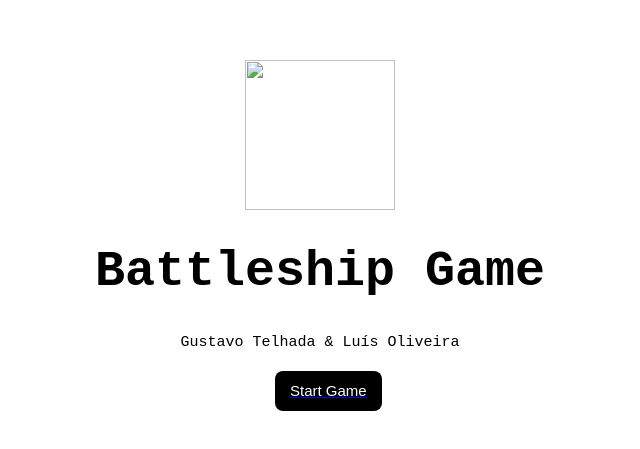
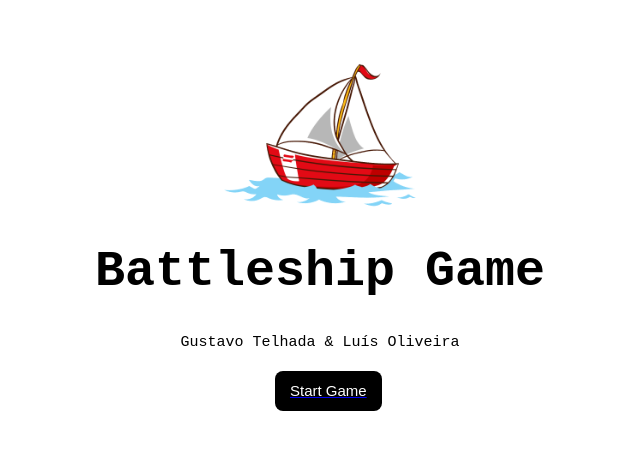
Before and after one commit to LuisOliveira-AEB/pt07-1, a plain HTML site: page BattleShip Game/É Birus/BattleShip/battleship.html in a window 1280 px wide. Shown: the part 173-622 px from the top of the page, without its empty margins (320-960 px from the left). Drawn offline with Linux system fonts and the light colour scheme.

Commit message:
Update battleship.html

```diff
--- a/BattleShip Game/É Birus/BattleShip/battleship.html
+++ b/BattleShip Game/É Birus/BattleShip/battleship.html
@@ -15,7 +15,7 @@
             <li><a href="#about">About</a></li>
           </ul> -->
             <div class="intro-text-2">
-                <img src="images/source.gif" alt="">
+                <img src="../images/source.gif" alt="">
               <h1>Battleship Game</h1>
               <p>Gustavo Telhada & Luís Oliveira</p>
               <a href="#page2 "><button type="button" id="intro-btn">Start Game</button></a>
```
